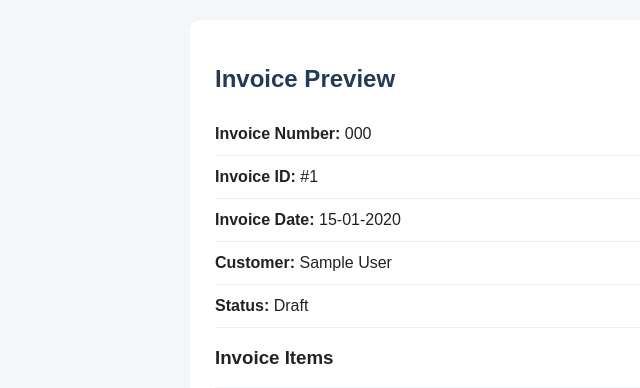
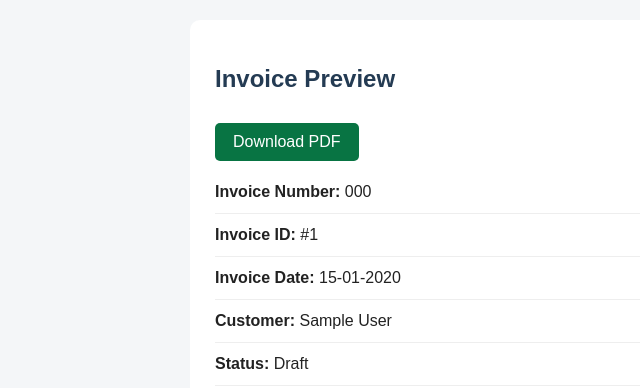
Before and after one commit to Bhaumik210/advance-billing-login, a Django app: page /invoices/1/ in a window 1280 px wide. Shown: the top 388 px of the page, without its empty margins (0-640 px from the left). Run offline with Django 5.2, Linux system fonts and the light colour scheme; a user stored in the database is signed in; tables that the repository leaves empty hold one stand-in row (values such as "Sample post").

Commit message:
Add invoice PDF download button to preview

```diff
--- a/accounts/templates/accounts/invoice_detail.html
+++ b/accounts/templates/accounts/invoice_detail.html
@@ -17,6 +17,11 @@
 <body>
 <div class="container">
     <h2>Invoice Preview</h2>
+
+    <a href="{% url 'download_invoice_pdf' invoice.id %}"
+       style="display:inline-block;padding:10px 18px;background:#087443;color:white;text-decoration:none;border-radius:5px;margin:10px 0;">
+        Download PDF
+    </a>
 
     <div class="row"><strong>Invoice Number:</strong> {{ invoice.invoice_number }}</div>
     <div class="row"><strong>Invoice ID:</strong> #{{ invoice.id }}</div>
```
